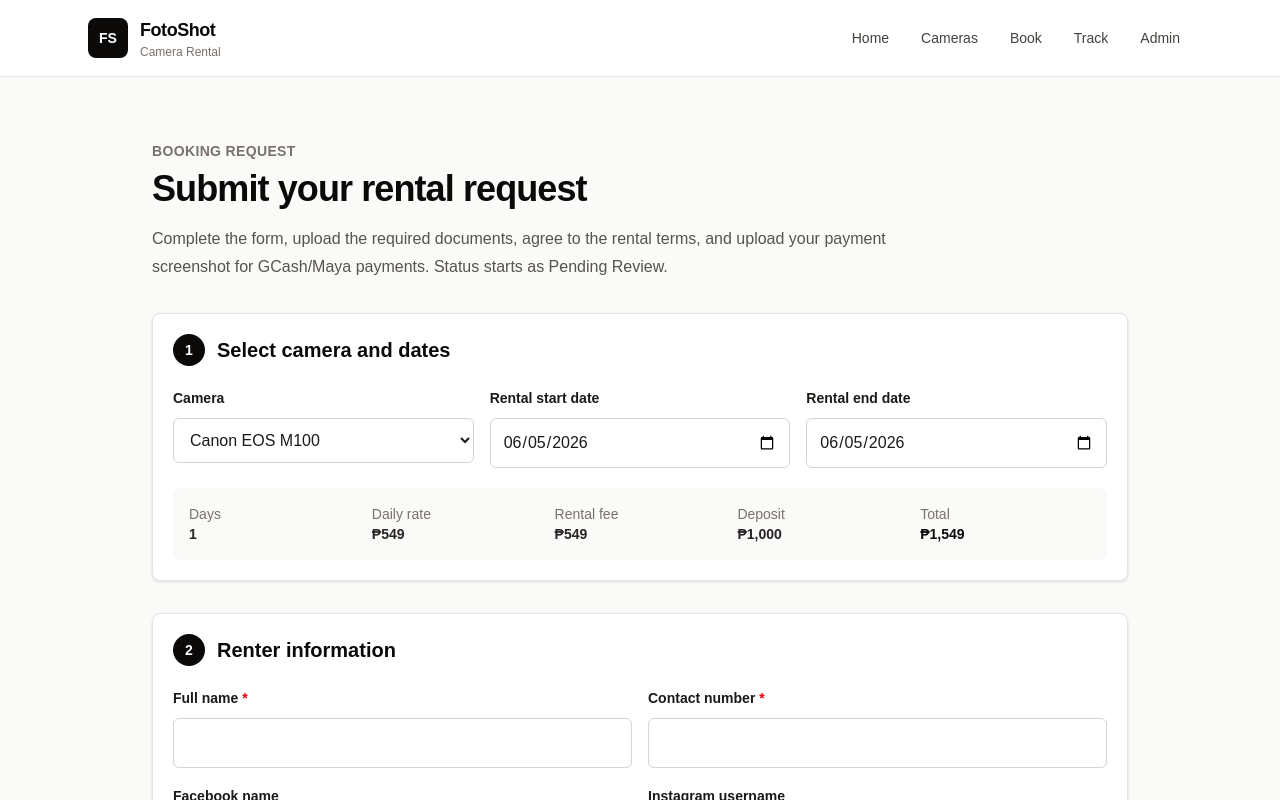
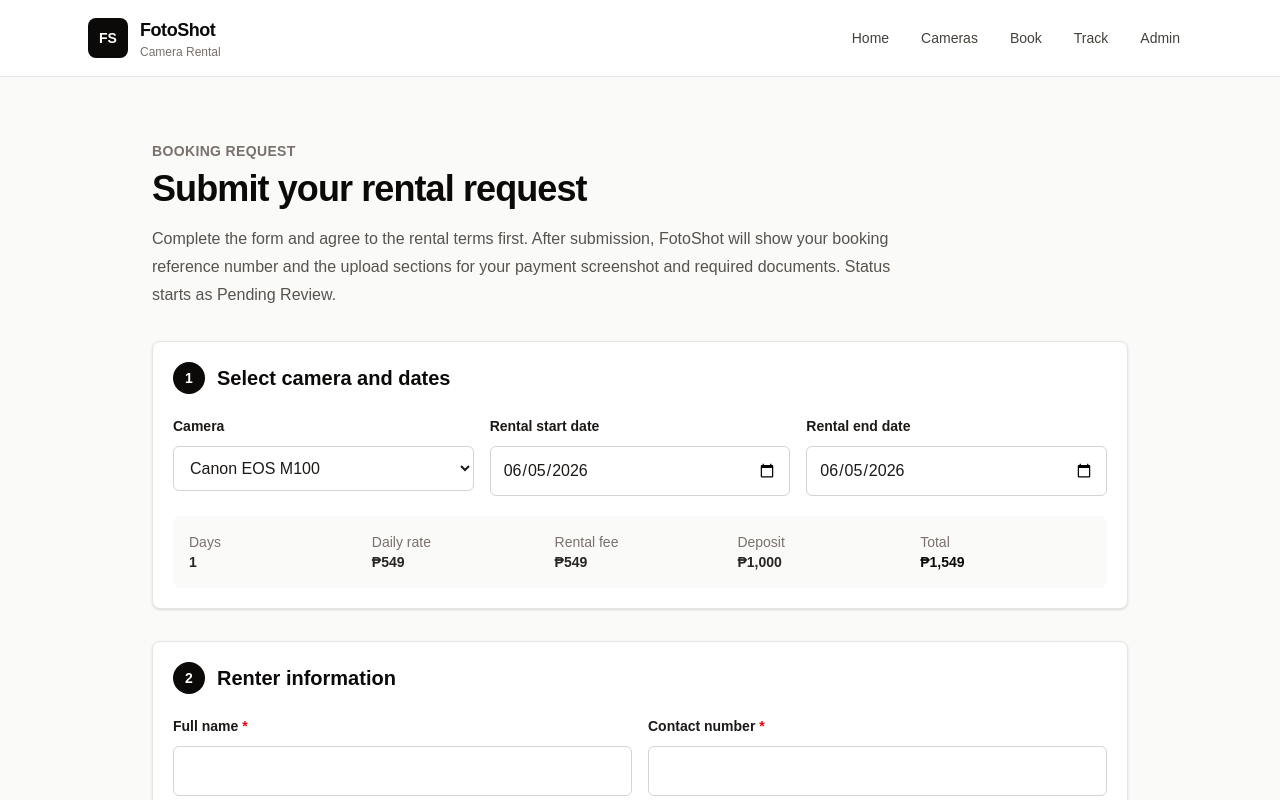
Before and after one commit to Guevarraaa/fotoshot-rental, a Next.js app in the folder frontend/: page /book in a window 1280 px wide. Shown: the top 800 px of the page. Built offline with nearby package versions, Linux system fonts and the light colour scheme.

Commit message:
Clarify booking upload flow copy

```diff
--- a/frontend/app/book/page.tsx
+++ b/frontend/app/book/page.tsx
@@ -11,8 +11,9 @@ export default function BookPage() {
           Submit your rental request
         </h1>
         <p className="mt-4 text-base leading-7 text-stone-600">
-          Complete the form, upload the required documents, agree to the rental
-          terms, and upload your payment screenshot for GCash/Maya payments.
+          Complete the form and agree to the rental terms first. After
+          submission, FotoShot will show your booking reference number and the
+          upload sections for your payment screenshot and required documents.
           Status starts as Pending Review.
         </p>
       </div>
```
